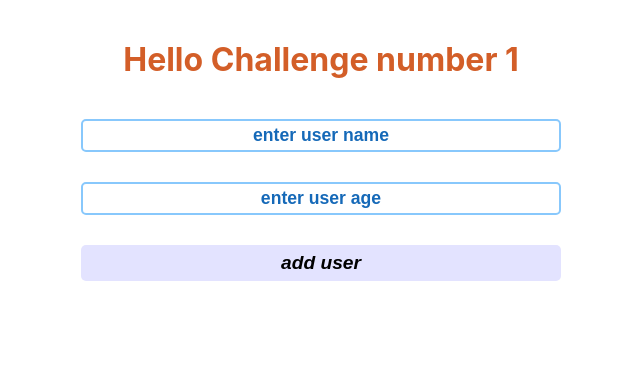
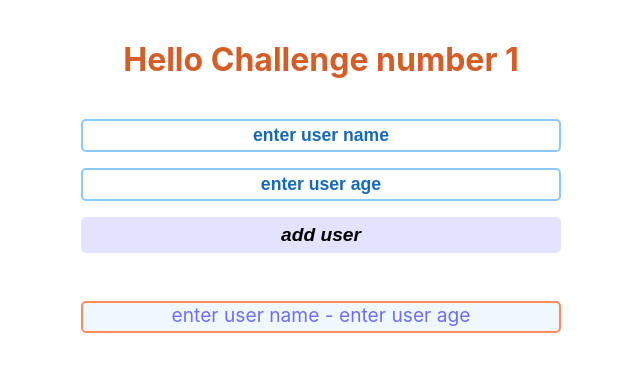
Before and after one commit to Waldemar-00/Challenge_1, a React (Create React App) app: page / in a window 1280 px wide. Both pictures are taken after a click on the button "add user". Shown: the top 372 px of the page, without its empty margins (319-959 px from the left). Built offline with nearby package versions, Linux system fonts and the light colour scheme.

Commit message:
added custom List of users

```diff
--- a/src/challenge_1/Form.js
+++ b/src/challenge_1/Form.js
@@ -1,7 +1,8 @@
 import Input from './Input'
 import './form.css'
 import FormButton from './FormButton'
-import {useState} from 'react'
+import List from './List'
+import { useState } from 'react'
 function Form() {
   const [name, setName] = useState('enter user name')
   const [age, setAge] = useState('enter user age')
@@ -27,6 +28,7 @@ function Form() {
     setAge('enter user age')
   }
   return (
+    <>
       <form className="userForm" onSubmit={(e) => getFormData(e)}>
         <Input
           type='text'
@@ -44,6 +46,8 @@ function Form() {
         />
         <FormButton type='submit'/>
       </form>
+      <List formData={formData}/>
+    </>
   )
 }
 export default Form
--- a/src/challenge_1/Li.js
+++ b/src/challenge_1/Li.js
@@ -0,0 +1,7 @@
+import './li.css'
+function Li({ name, age }) {
+  return (
+    <li className='userLi'>{name} - {age}</li>
+  )
+}
+export default Li
--- a/src/challenge_1/List.js
+++ b/src/challenge_1/List.js
@@ -0,0 +1,17 @@
+import Li from './Li'
+import './list.css'
+function List({formData}) {
+  return (
+    <ul className="userList">
+      {
+        formData.map(obj => {
+          return <Li
+            name={obj.userName}
+            age={obj.userAge}
+          />
+        })
+      }
+    </ul>
+  )
+}
+export default List
--- a/src/challenge_1/form.css
+++ b/src/challenge_1/form.css
@@ -2,7 +2,7 @@
   display: flex;
   flex-direction: column;
   margin: 0 auto;
-  gap: 20px;
+  gap: 1rem;
   width: 30rem;
 }
 .userForm:last-child {
--- a/src/challenge_1/li.css
+++ b/src/challenge_1/li.css
@@ -0,0 +1,8 @@
+.userLi {
+  height: 1.8rem;
+  border: 2px solid rgb(255, 139, 96);
+  border-radius: 5px;
+  font-size: 1.2rem;
+  color: rgb(110, 110, 245);
+  background-color: aliceblue;
+}
--- a/src/challenge_1/list.css
+++ b/src/challenge_1/list.css
@@ -0,0 +1,10 @@
+.userList {
+  margin: 0;
+  padding: 0;
+  list-style: none;
+  display: flex;
+  flex-direction: column;
+  margin: 3rem auto;
+  gap: 1.2rem;
+  width: 30rem;
+}
```
Lines whose indentation alone changed are shown as unchanged.
